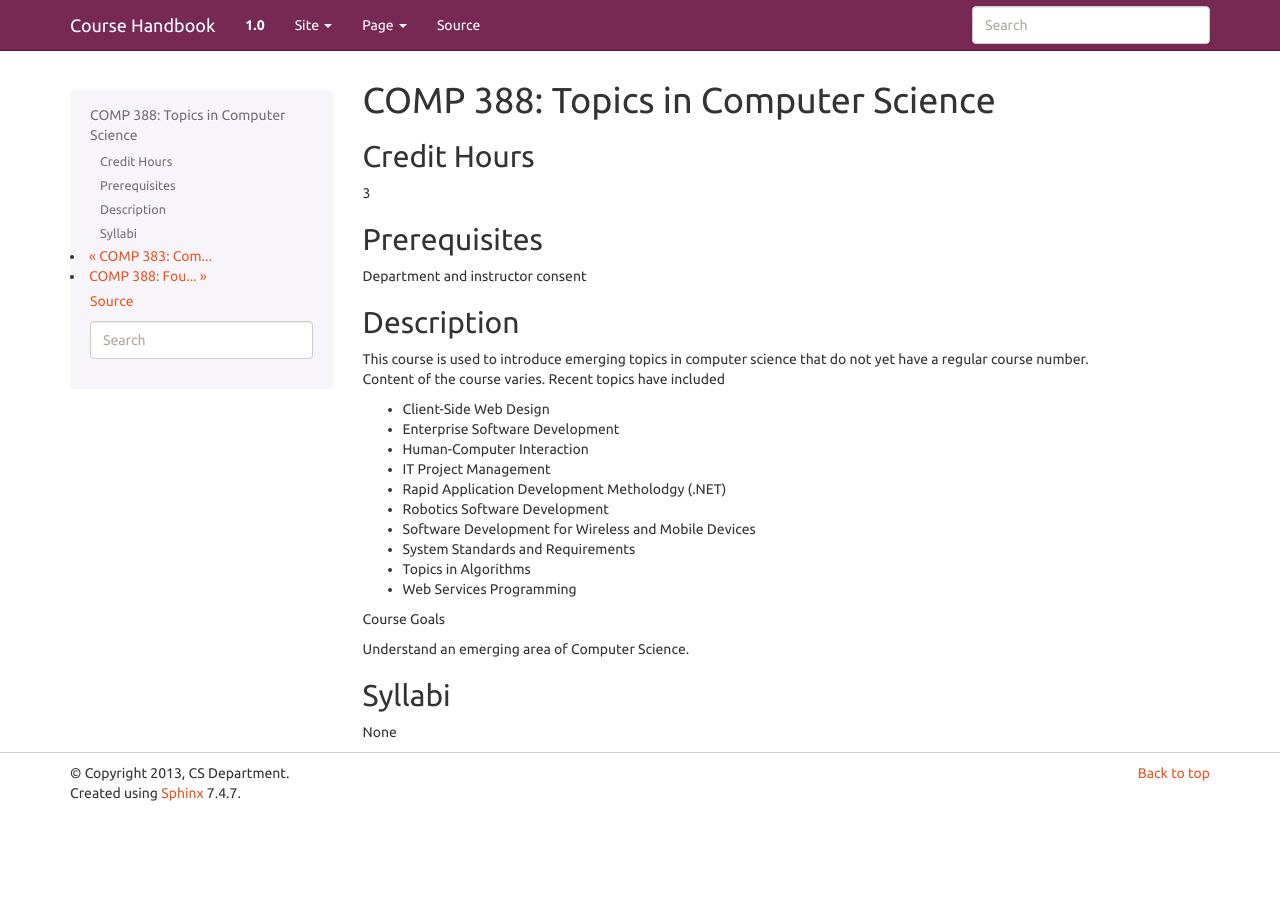
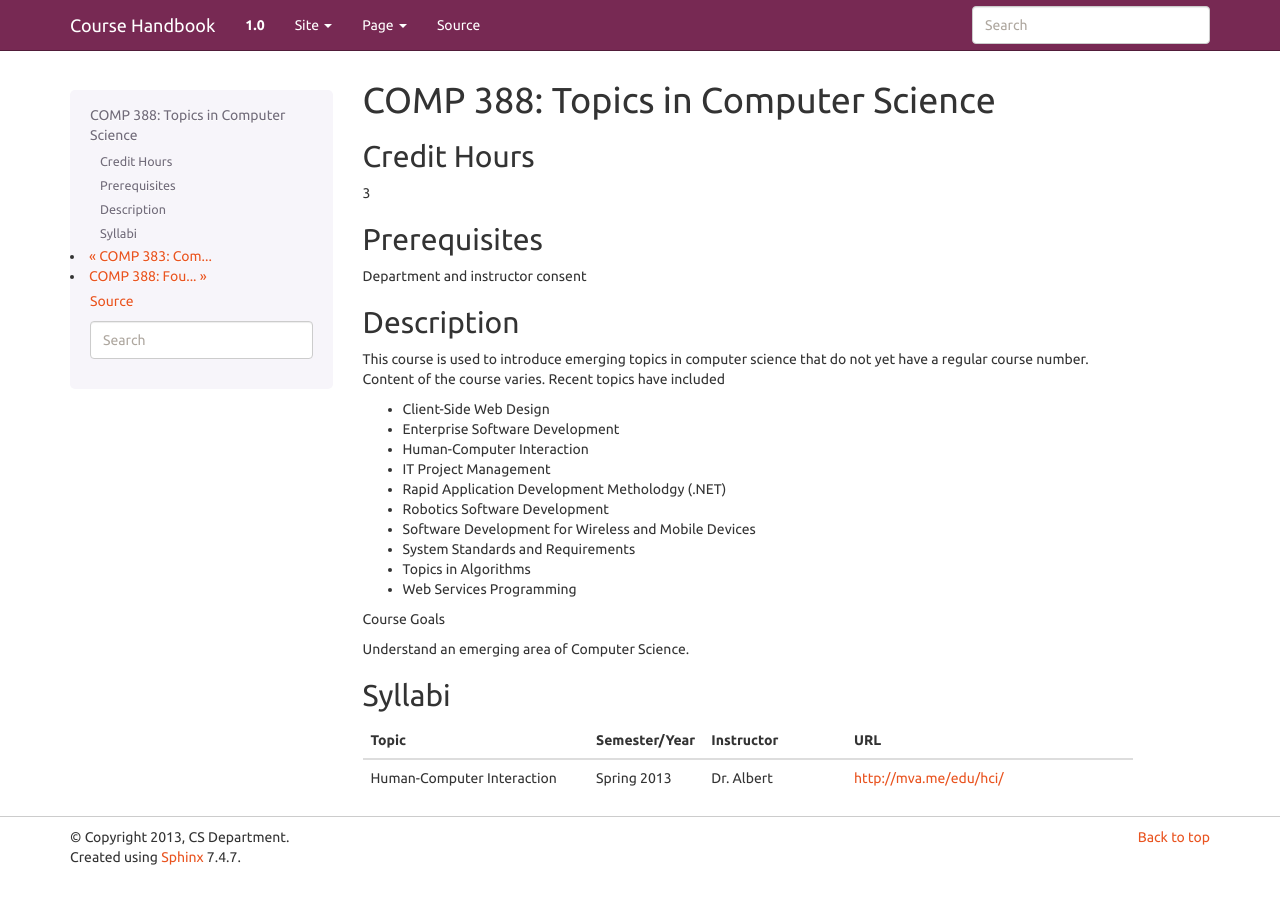
Before and after one commit to kyang5/coursedescriptions, a Sphinx documentation site: the page built from source/comp388.rst, in a window 1280 px wide. Built offline with Sphinx 7.4.7, drawn with Linux system fonts in a browser that asks for light colours.

Commit message:
Updated syllabus info for COMP 388

```diff
--- a/source/comp388.rst
+++ b/source/comp388.rst
@@ -37,4 +37,8 @@ Understand an emerging area of Computer Science.
 Syllabi
 ----------------------
 
-None
+.. csv-table::
+   	:header: "Topic", "Semester/Year", "Instructor", "URL"
+   	:widths: 40, 15, 25, 50
+
+	"Human-Computer Interaction", "Spring 2013", "Dr. Albert", "http://mva.me/edu/hci/"
```
